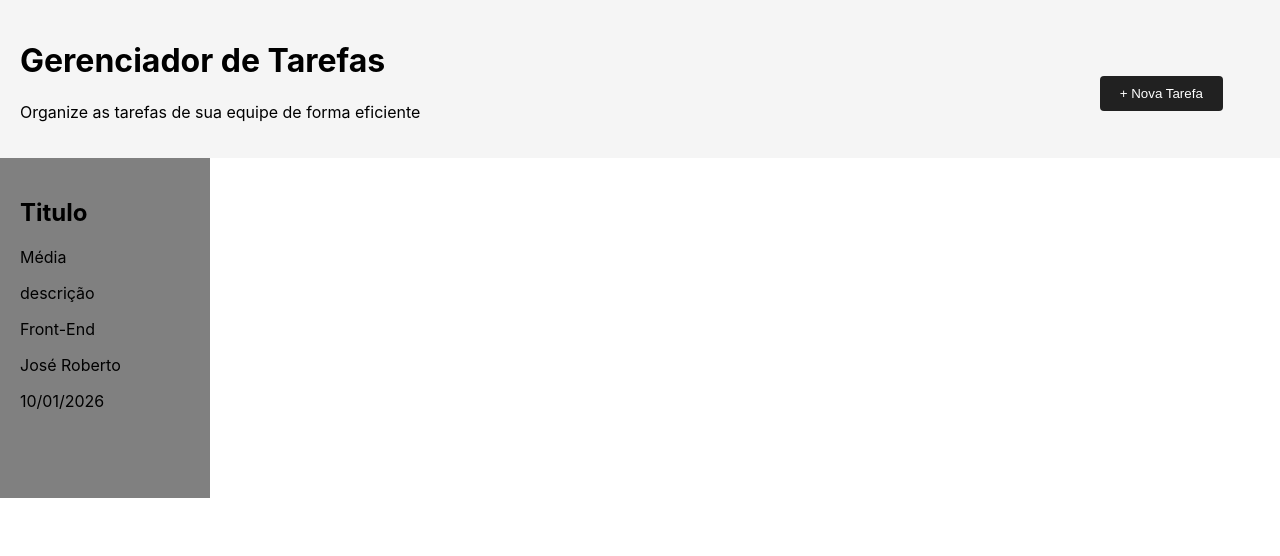
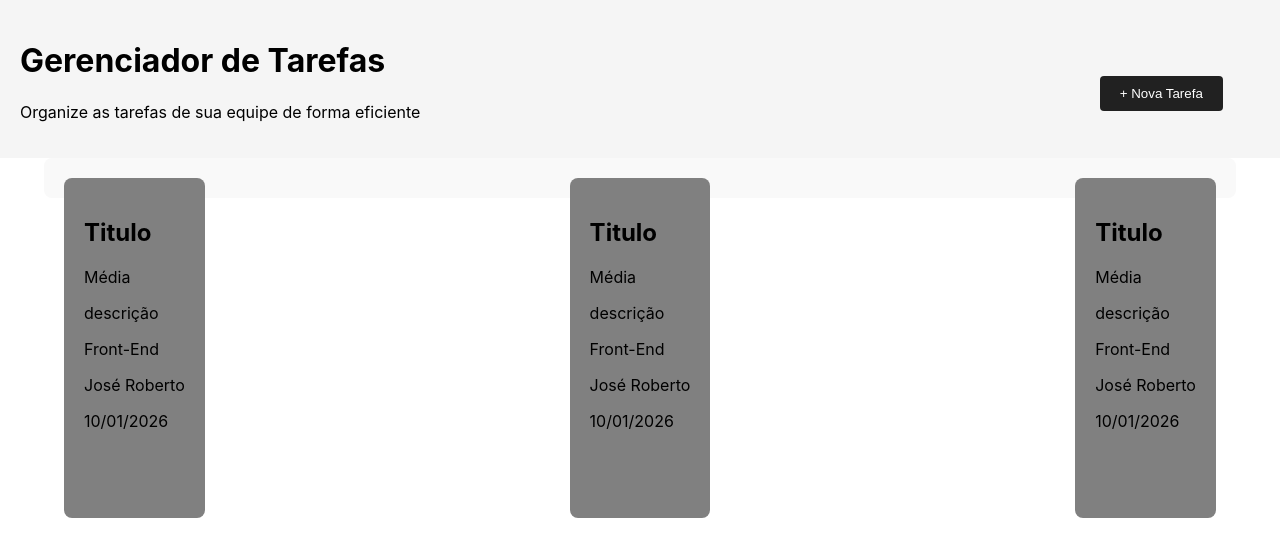
Before and after one commit to robertoHenriq/Gerenciador-de-Tarefas-Interativos, a React (Create React App) app: page / in a window 1280 px wide. Shown: the top 556 px of the page. Built offline with nearby package versions, Linux system fonts and the light colour scheme.

Commit message:
Foi implementado a classe painelDeTarefas que é responsavel por personalizar as tarefas e seguir com o alinhamento nas colunas de progressão, ainda falta muita coisa nela mas o básico é isso.

```diff
--- a/src/App.js
+++ b/src/App.js
@@ -1,12 +1,12 @@
-import Tarefa from './componentes/Tarefas/Tarefa';
 import Cabecalho from './componentes/Cabecalho/Cabecalho';
+import PainelDeTarefas from './PainelTarefas/PainelDeTarefas';
 
 function App() {
   return (
 
     <div className="App">
       <Cabecalho />
-      <Tarefa />
+      <PainelDeTarefas />
     </div>
   );
 }
--- /dev/null
+++ b/src/PainelTarefas/PainelDeTarefas.css
@@ -0,0 +1,35 @@
+.painelDeTarefas {
+  background-color: #f9f9f9;
+  padding: 20px;
+  border-radius: 8px;
+  margin: 0 auto;
+  width: 90%; /* Define uma largura máxima para o bloco, ex: 90% */
+  max-width: 1200px;
+}
+
+.coluna1 {
+  width: 30%;
+  float: left;
+  margin-right: 5%;
+  display: flex;
+  justify-content: left;
+}
+
+.coluna2 {
+  width: 30%;
+  float: left;
+  margin-right: 5%;
+  display: flex;
+  justify-content: center;
+}
+
+.coluna3 {
+  width: 30%;
+  float: left;
+  display: flex;
+  justify-content: right;
+}
+
+.tarefa{
+    border-radius: 8px;
+}
--- /dev/null
+++ b/src/PainelTarefas/PainelDeTarefas.js
@@ -0,0 +1,28 @@
+import './PainelDeTarefas.css';
+import Tarefa from "../componentes/Tarefas/Tarefa";
+
+function PainelDeTarefas() {
+    return(
+
+        <main className="painelDeTarefas">
+        <section className="coluna1">
+                <div className="Tarefa">
+                <Tarefa />
+                </div>
+        </section>
+        <section className="coluna2">
+                <div className="Tarefa">
+                <Tarefa />
+                </div>
+        </section>
+        <section className="coluna3">
+            <div className="Tarefa">
+                <Tarefa />
+                </div>
+        </section>
+       </main>
+
+    );
+
+}
+export default PainelDeTarefas;
--- a/src/componentes/Tarefas/Tarefa.css
+++ b/src/componentes/Tarefas/Tarefa.css
@@ -3,4 +3,5 @@
     padding: 20px;
     max-width: 170px;
     height: 300px;
+    display: block;
 }
--- a/src/componentes/Tarefas/Tarefa.js
+++ b/src/componentes/Tarefas/Tarefa.js
@@ -2,7 +2,9 @@ import './Tarefa.css';
 
 function Tarefa() {
   return (
+
     <main className="tarefa">
+
     <div className="titulo">
       <h2>Titulo</h2>
       <div className="Prioridade">
```
